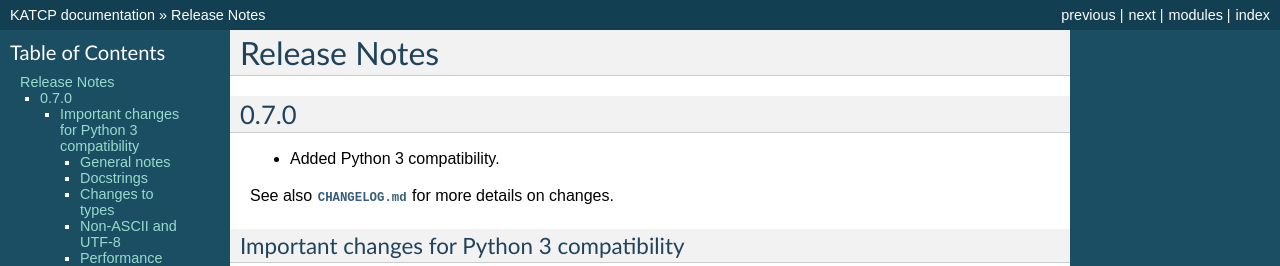
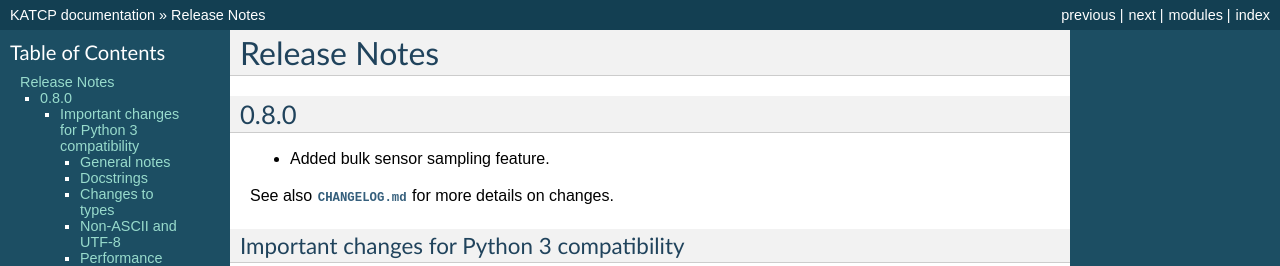
Before and after one commit to ska-sa/katcp-python, a Sphinx documentation site: the page built from doc/releasenotes.rst, in a window 1280 px wide and 900 px high. Shown: the top 266 px of the window. Built offline with Sphinx 7.4.7, drawn with Linux system fonts in a browser that asks for light colours; formulas are drawn with MathJax 3; the version number could not be read and is left out.

Commit message:
Prepare documentation for release v0.8.0

```diff
--- a/doc/releasenotes.rst
+++ b/doc/releasenotes.rst
@@ -3,9 +3,9 @@
 *************
 Release Notes
 *************
-0.7.0
+0.8.0
 =====
-* Added Python 3 compatibility.
+* Added bulk sensor sampling feature.
 
 See also :download:`CHANGELOG.md` for more details on changes.
 
```
Also changed, not shown: CHANGELOG.md (+4 -1 lines).
